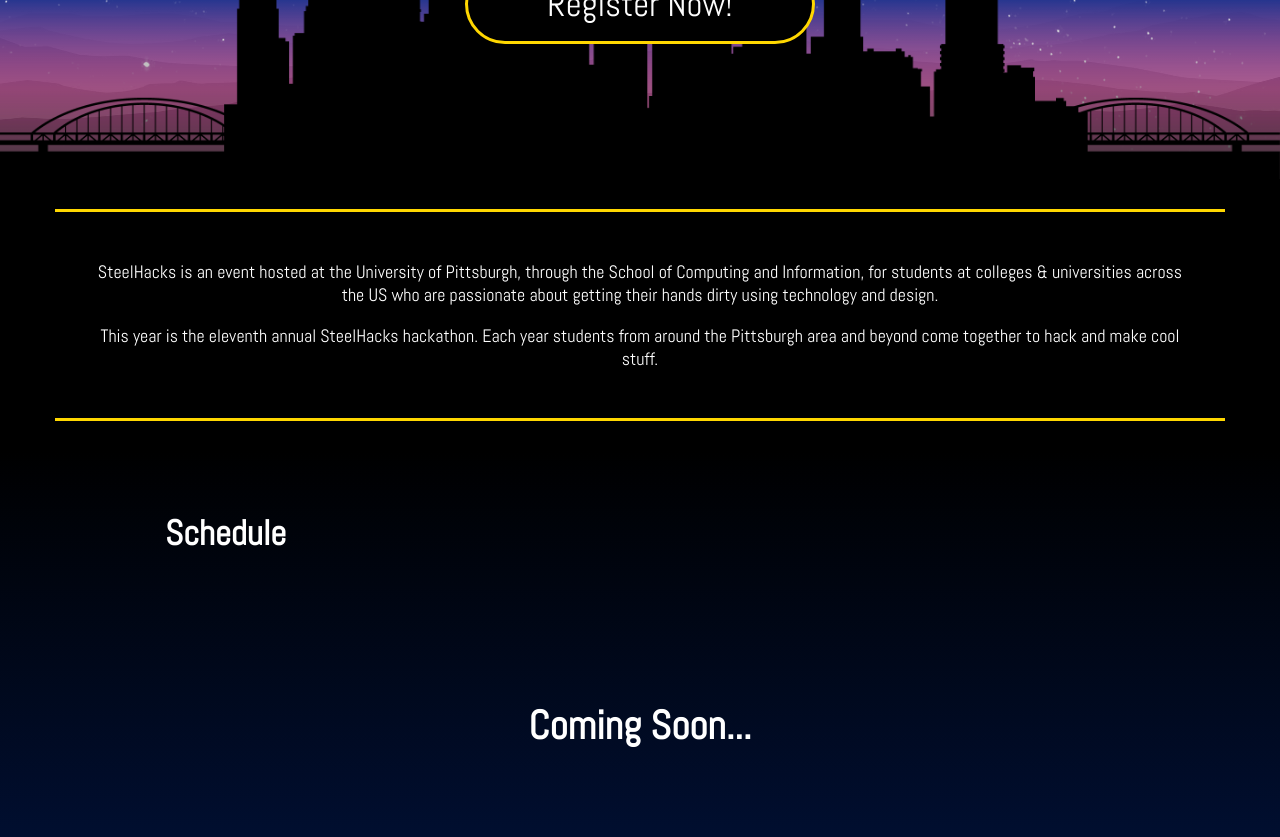
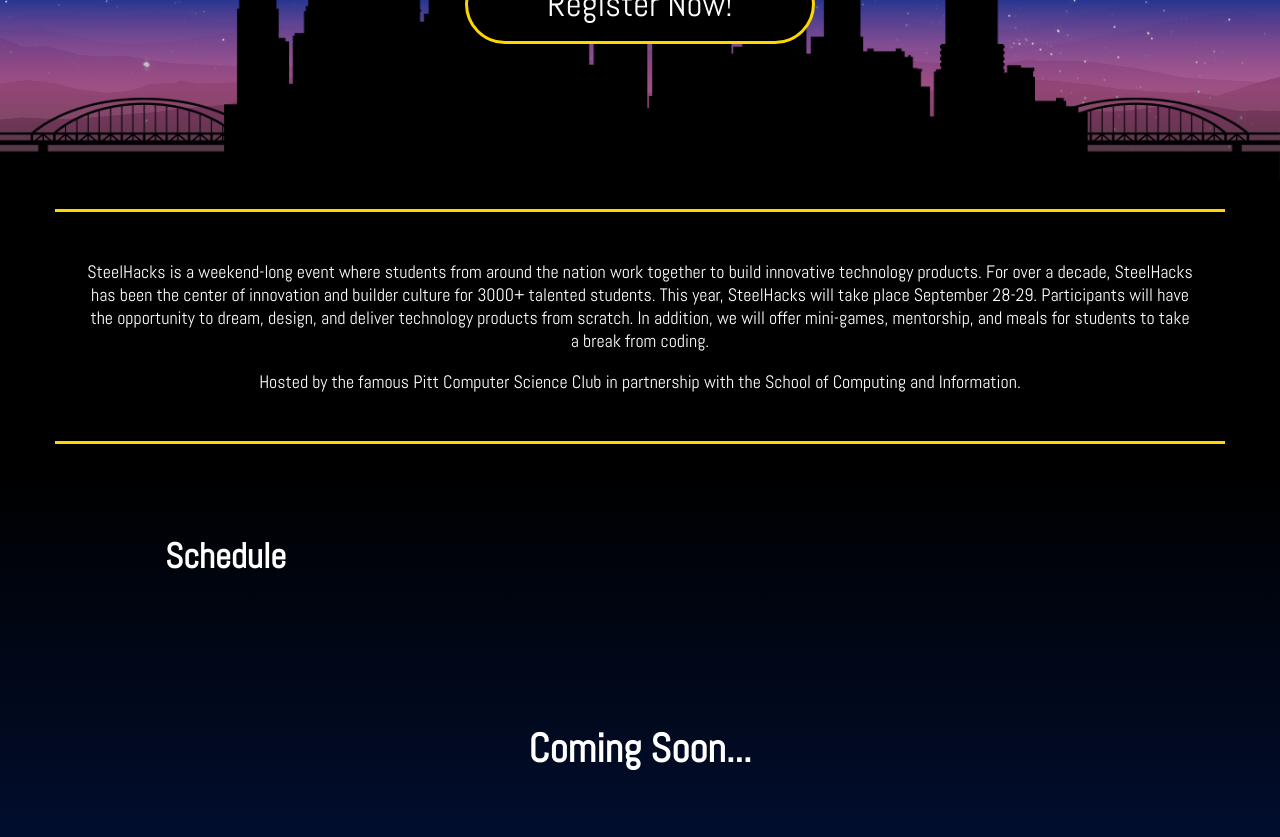
Before and after one commit to SteelHeads/steelhacks.com, a Jekyll site: the page built from index.html, in a window 1280 px wide and 900 px high, scrolled down 721 px. Shown: the top 837 px of the window. Built offline with Jekyll 4.4.1, drawn with Linux system fonts in a browser that asks for light colours.

Commit message:
fixed description

```diff
--- a/index.html
+++ b/index.html
@@ -50,14 +50,11 @@
     <div id='description-block' class='slice'>
       <div class="yellow-lines">
       <p>
-        SteelHacks is an event hosted at the University of Pittsburgh, through the School of Computing and Information, for
-        students at colleges &amp; universities across the US who are passionate
-        about getting their hands dirty using technology and design.
+        SteelHacks is a weekend-long event where students from around the nation work together to build innovative technology products. For over a decade, SteelHacks has been the center of innovation and builder culture for 3000+ talented students. This year, SteelHacks will take place September 28-29.
+Participants will have the opportunity to dream, design, and deliver technology products from scratch. In addition, we will offer mini-games, mentorship, and meals for students to take a break from coding.
       </p>
       <p>
-        This year is the eleventh annual SteelHacks hackathon. Each year students
-        from around the Pittsburgh area and beyond come together to hack and make
-        cool stuff.
+        Hosted by the famous Pitt Computer Science Club in partnership with the School of Computing and Information.
       </p>
     </div>
       </div>
```
